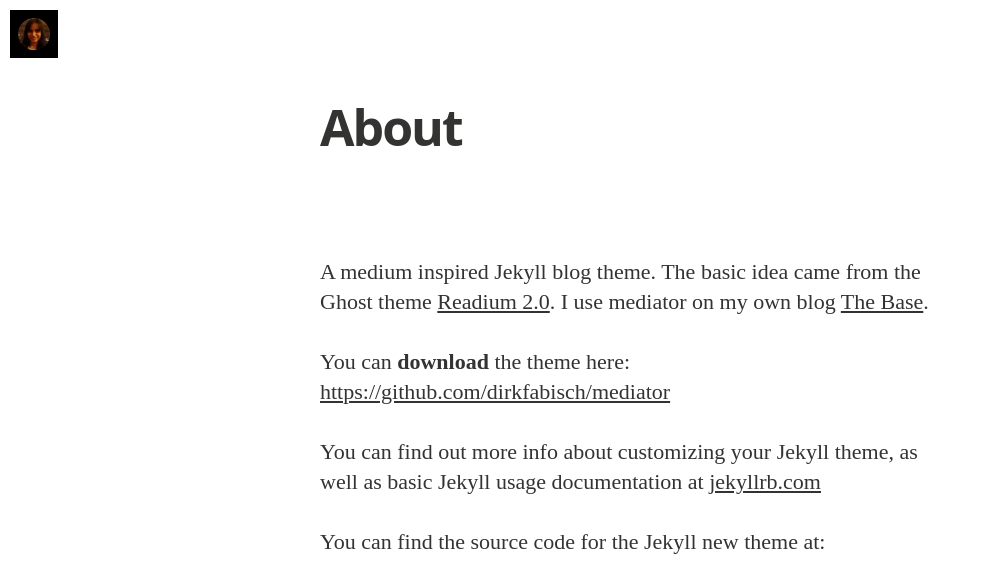
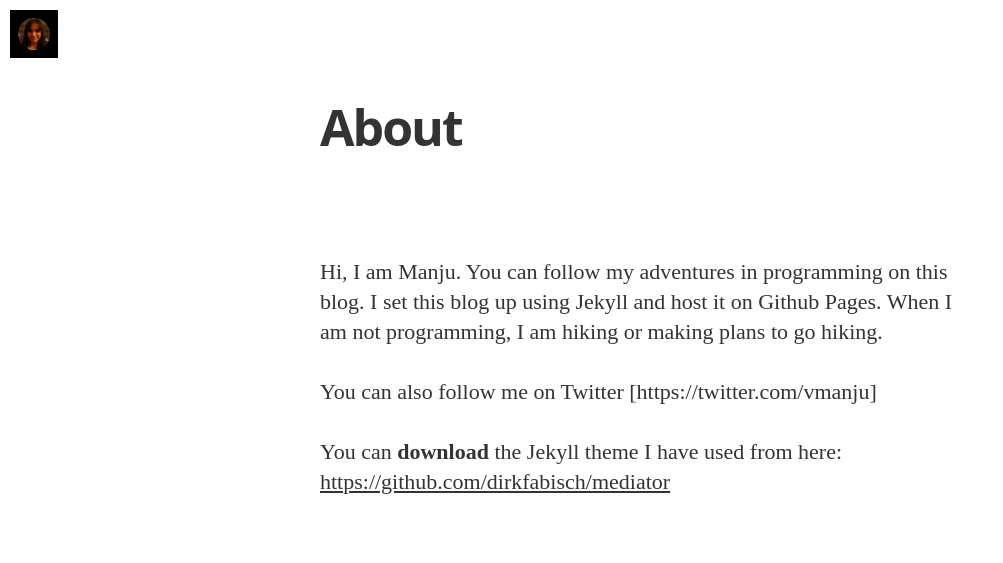
Before and after one commit to vmanju/vmanju.github.io, a Jekyll site: the page built from about.md, in a window 1280 px wide, cut to the strip 0-563 px from the top of the page. Shown: the whole strip, without its empty margins (0-1003 px from the left). Built offline with Jekyll 4.4.1, drawn with Linux system fonts in a browser that asks for light colours; nearby versions of some CDN libraries; some web fonts are replaced; Markdown is read by kramdown in place of the engine named in the settings; some of the changed text lies outside the part shown.

Commit message:
Update about.md

```diff
--- a/about.md
+++ b/about.md
@@ -4,14 +4,11 @@ title: About
 permalink: /about/
 ---
 
-A medium inspired Jekyll blog theme. The basic idea came from the Ghost theme
-[Readium 2.0](http://www.svenread.com/readium-ghost-theme/). I use mediator on my own blog [The Base](blog.base68.com).
+Hi, I am Manju. You can follow my adventures in programming on this blog.
+I set this blog up using Jekyll and host it on Github Pages.
+When I am not programming, I am hiking or making plans to go hiking.
 
-You can **download** the theme here:
+You can also follow me on Twitter [https://twitter.com/vmanju]
+
+You can **download** the Jekyll theme I have used from here:
 [https://github.com/dirkfabisch/mediator](https://github.com/dirkfabisch/mediator)
-
-You can find out more info about customizing your Jekyll theme, as well as basic Jekyll usage documentation at [jekyllrb.com](http://jekyllrb.com/)
-
-You can find the source code for the Jekyll new theme at: [github.com/jglovier/jekyll-new](https://github.com/jglovier/jekyll-new)
-
-You can find the source code for Jekyll at [github.com/jekyll/jekyll](https://github.com/jekyll/jekyll)
```
